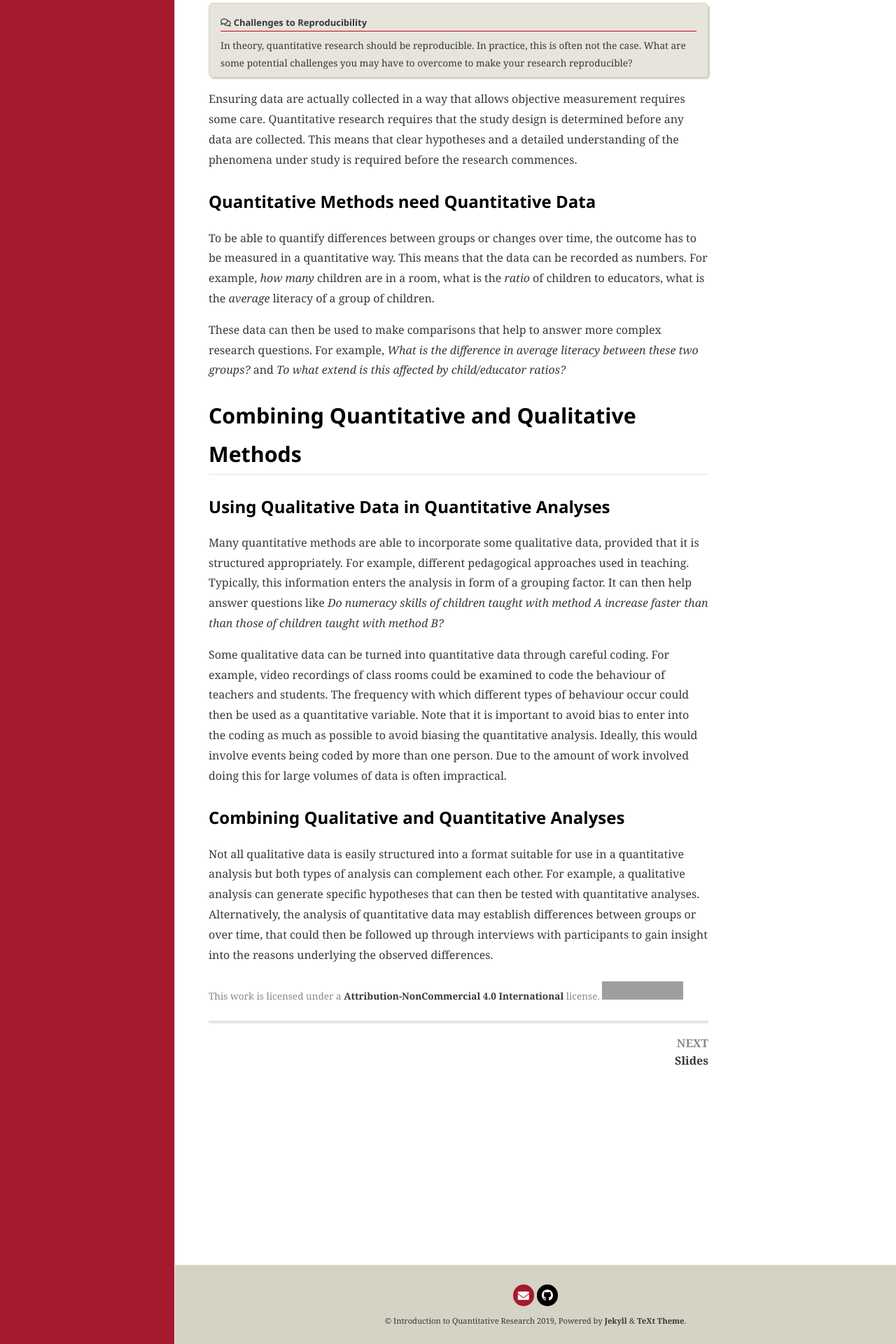
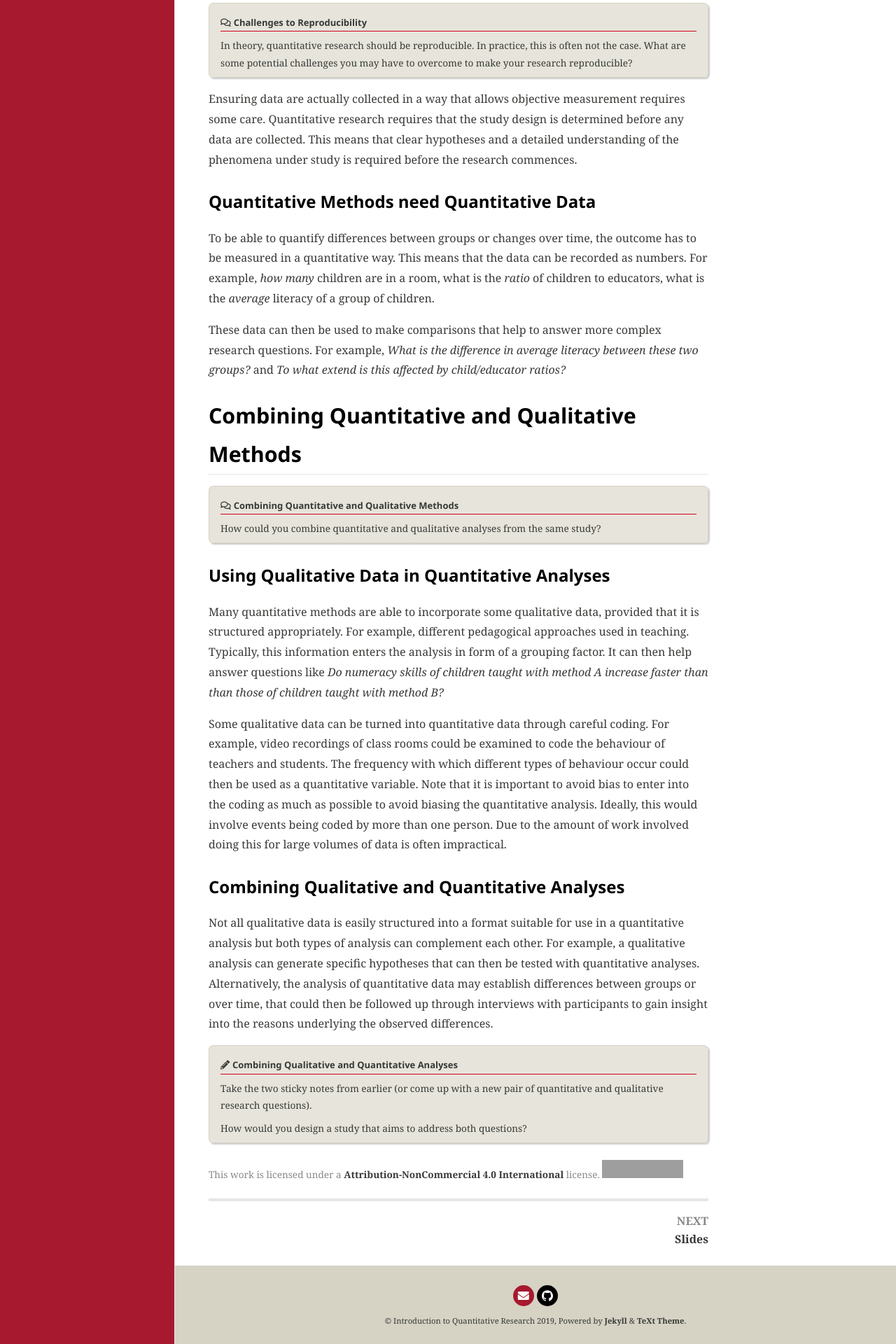
Before and after one commit to humburg/quant-getting-started, a Jekyll site: the page built from _posts/0000-01-01-quant_vs_qual.md, in a window 1280 px wide. Shown: the part 2024-3944 px from the top of the page at 70% size. Built offline with Jekyll 4.4.1, drawn with Linux system fonts in a browser that asks for light colours; nearby versions of some CDN libraries; grey boxes are pictures that could not be loaded.

Commit message:
More exercises

```diff
--- a/_posts/0000-01-01-quant_vs_qual.md
+++ b/_posts/0000-01-01-quant_vs_qual.md
@@ -125,12 +125,16 @@ Ensuring data are actually collected in a way that allows objective measurement
 {% endnotes %}
 {% endslide %}
 
-{% slide %}
-
 ### Quantitative Methods need Quantitative Data
 
+{% slide %}
 {% slideonly %}
-Quantitative methods require numerical data. These could be
+
+### Quantitative Data
+
+Quantitative methods require numerical data.
+
+These could be
 
 * Counts
 * Measurement of a quantity of interest
@@ -149,6 +153,15 @@ These data can then be used to make comparisons that help to answer more complex
 {% slide %}
 
 ## Combining Quantitative and Qualitative Methods
+
+{% endslide %}
+
+{% slide %}
+
+> Combining Quantitative and Qualitative Methods
+> {:.title}
+> How could you combine quantitative and qualitative analyses from the same study?
+{:.discussion}
 
 {% endslide %}
 
@@ -193,6 +206,14 @@ Some qualitative data can be turned into quantitative data through careful codin
 
 ### Combining Qualitative and Quantitative Analyses
 
+{% slideonly %}
+
+* Combine the strengths of quantitative and qualitative analyses.
+* Use qualitative analyses to generate hypothesis, test them with a quantitative study.
+* Use quantitative analyses to identify differences of interest, follow-up with qualitative study to understand the cause.
+
+{% endslideonly %}
+
 {% notes %}
 
 Not all qualitative data is easily structured into a format suitable for use in a quantitative analysis but both types of analysis can complement each other. For example, a qualitative analysis can generate specific hypotheses that can then be tested with quantitative analyses. Alternatively, the analysis of quantitative data may establish differences between groups or over time, that could then be followed up through interviews with participants to gain insight into the reasons underlying the observed differences.
@@ -200,3 +221,14 @@ Not all qualitative data is easily structured into a format suitable for use in
 {% endnotes %}
 
 {% endslide %}
+
+{% slide %}
+
+> Combining Qualitative and Quantitative Analyses
+> {:.title}
+> Take the two sticky notes from earlier (or come up with a new pair of quantitative and qualitative research questions).
+>
+> How would you design a study that aims to address both questions?
+{:.exercise}
+
+{% endslide %}
```
